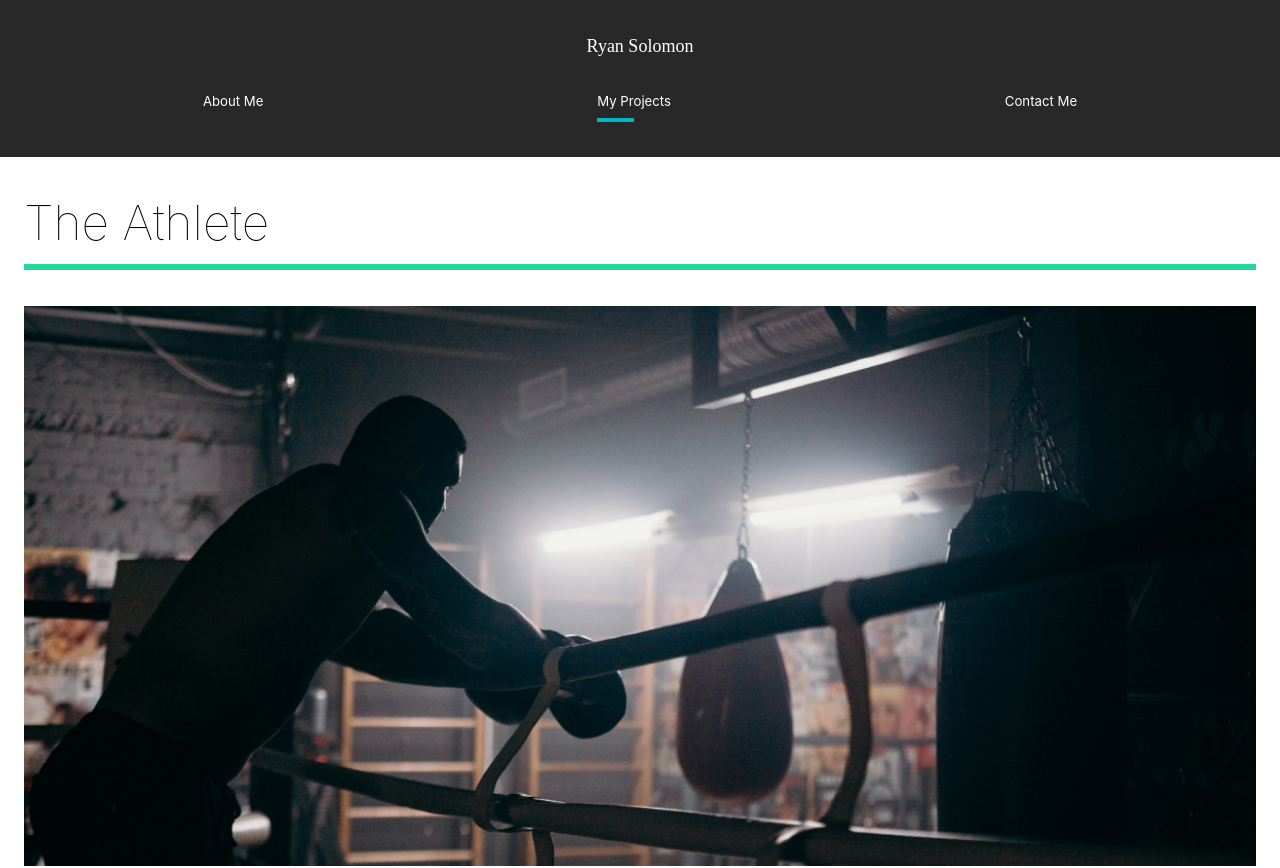
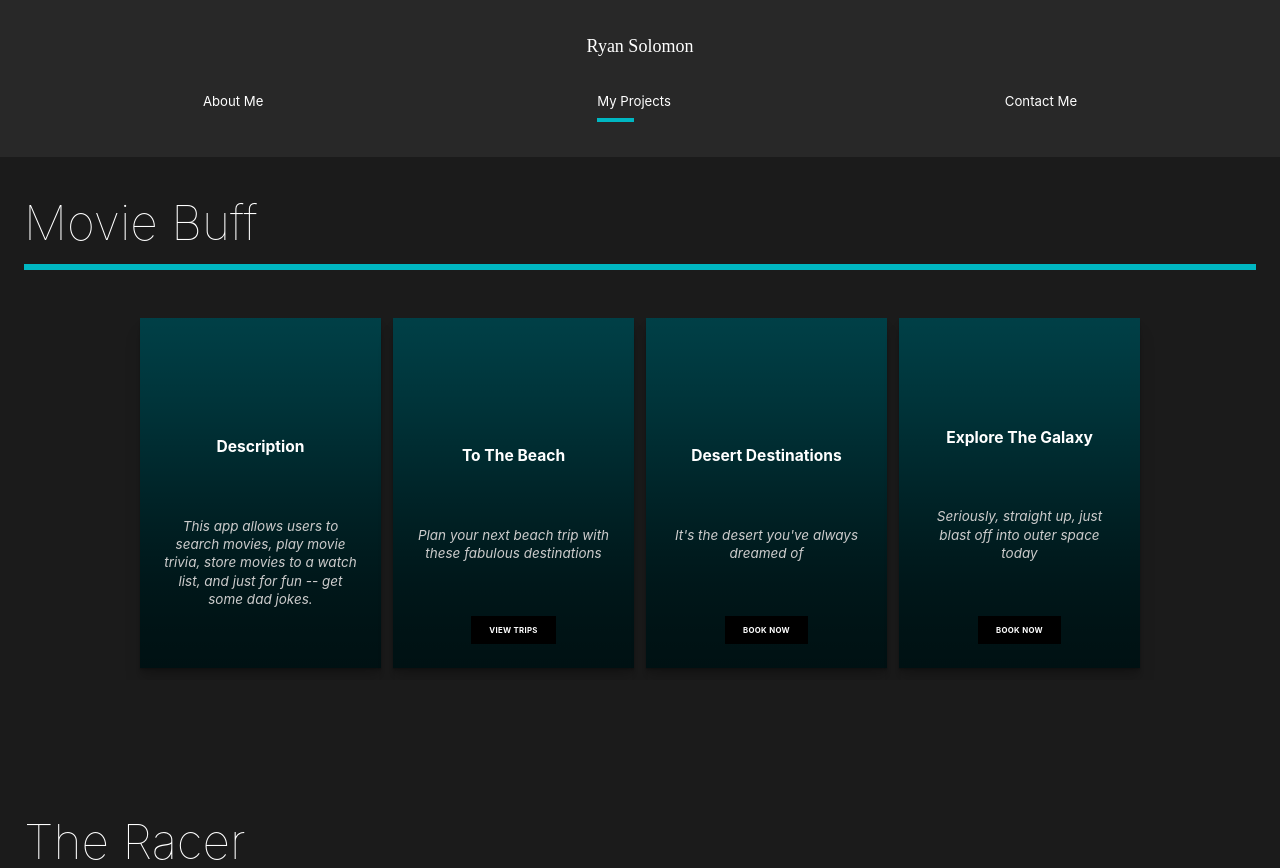
Before and after one commit to Ryan-Solomon/ryansolomon-io, a React (Create React App) app: page /work in a window 1280 px wide. Shown: the top 868 px of the page. Built offline with nearby package versions, Linux system fonts and the light colour scheme; the HTML template or start-up script is replaced by a standard one.

Commit message:
add cards for project

```diff
--- a/package.json
+++ b/package.json
@@ -8,6 +8,7 @@
     "@testing-library/react": "^11.1.1",
     "@testing-library/user-event": "^12.2.0",
     "framer-motion": "^2.9.4",
+    "node-sass": "^4.14.1",
     "react": "^17.0.1",
     "react-dom": "^17.0.1",
     "react-intersection-observer": "^8.30.1",
--- a/src/animation.jsx
+++ b/src/animation.jsx
@@ -32,7 +32,7 @@ export const fade = {
   hidden: { opacity: 0 },
   show: {
     opacity: 1,
-    transition: { ease: 'easeOut', duration: 0.75 },
+    transition: { ease: 'easeOut', duration: 0.75, delay: 0.2 },
   },
 };
 
@@ -65,7 +65,7 @@ export const slider = {
 };
 export const sliderContainer = {
   hidden: { opacity: 1 },
-  show: { opacity: 1, transition: { staggerChildren: 0.15, ease: 'easeOut' } },
+  show: { opacity: 1, transition: { staggerChildren: 0.1, ease: 'easeOut' } },
 };
 
 export const scrollReveal = {
--- a/src/movieState.js
+++ b/src/movieState.js
@@ -9,25 +9,25 @@ import theracer2 from './img/the-racer2.jpg';
 export const MovieState = () => {
   return [
     {
-      title: 'The Athlete',
+      title: 'Movie Buff',
       mainImg: athlete,
       secondaryImg: athlete2,
       url: '/work/the-athlete',
       awards: [
         {
-          title: 'Truly A masterpiece',
+          title: 'Technologies Used',
           description:
-            '“Lorem Ipsum is simply dummy text of the printing and typesetting industry.”',
+            'I built this project using React, Typescript, CSS, and leveraged the use of external APIs to provide more functionality and data.',
         },
         {
-          title: 'Fresh look on a brutal sport.',
+          title: 'Description',
           description:
-            '“Lorem Ipsum is simply dummy text of the printing and typesetting industry.”',
+            'This application allows users to search movies by title, popularity, and more categories. It also allows users to play movie trivia, store movies in their watch list, and just for fun, generate a random dad joke.',
         },
         {
-          title: 'It’s okay lmao.',
+          title: 'Other Notes',
           description:
-            '“Lorem Ipsum is simply dummy text of the printing and typesetting industry.”',
+            "I built this project from the ground up and did not use any additional help from courses. I don't intend to imply I think this is the most amazing application ever, but it was completed by 100% me and is an accurate representation of the types of things I can do.",
         },
       ],
     },
--- a/src/pages/MovieDetail.jsx
+++ b/src/pages/MovieDetail.jsx
@@ -12,7 +12,6 @@ const MovieDetail = () => {
   const [movies, setMovies] = useState(MovieState);
   const [movie, setMovie] = useState(null);
 
-  //UseEffect
   useEffect(() => {
     const currentMovie = movies.filter((stateMovie) => stateMovie.url === url);
     setMovie(currentMovie[0]);
@@ -28,10 +27,10 @@ const MovieDetail = () => {
           initial='hidden'
           animate='show'
         >
-          <HeadLine>
+          <div className='headline'>
             <h2>{movie.title}</h2>
-            <img src={movie.mainImg} alt='movie' />
-          </HeadLine>
+          </div>
+          <ImageAndAwardsContainer>
             <Awards>
               {movie.awards.map((award) => (
                 <Award
@@ -41,9 +40,7 @@ const MovieDetail = () => {
                 />
               ))}
             </Awards>
-          <ImageDisplay>
-            <img src={movie.secondaryImg} alt='movie' />
-          </ImageDisplay>
+          </ImageAndAwardsContainer>
         </Details>
       )}
     </>
@@ -53,10 +50,14 @@ const MovieDetail = () => {
 const Details = styled(motion.div)`
   color: white;
 `;
+const ImageAndAwardsContainer = styled.div`
+  display: flex;
+`;
+
 const HeadLine = styled.div`
-  min-height: 90vh;
-  padding-top: 20vh;
-  position: relative;
+  padding-top: 10vh;
+  grid-column: 2/3;
+
   h2 {
     position: absolute;
     top: 10%;
@@ -64,43 +65,27 @@ const HeadLine = styled.div`
     transform: translate(-50%, -10%);
   }
   img {
-    width: 100%;
-    height: 70vh;
+    width: 80%;
+    margin: 1rem;
+    height: 80%;
     object-fit: cover;
+    margin: auto;
   }
 `;
-const Awards = styled.div`
-  min-height: 80vh;
-  display: flex;
-  margin: 5rem 10rem;
-  align-items: center;
-  justify-content: space-around;
-  @media (max-width: 1500px) {
-    display: block;
-    margin: 2rem 2rem;
-  }
-`;
+const Awards = styled.div``;
 const AwardStyle = styled.div`
-  padding: 5rem;
+  padding: 2rem;
   h3 {
-    font-size: 2rem;
+    font-size: 1.5rem;
   }
   .line {
     width: 100%;
     background: #23d997;
-    height: 0.5rem;
+    height: 0.2rem;
     margin: 1rem 0rem;
   }
   p {
-    padding: 2rem 0rem;
-  }
-`;
-const ImageDisplay = styled.div`
-  min-height: 50vh;
-  img {
-    width: 100%;
-    height: 100vh;
-    object-fit: cover;
+    padding: 1rem 0rem;
   }
 `;
 
--- a/src/pages/OurWork.jsx
+++ b/src/pages/OurWork.jsx
@@ -17,13 +17,14 @@ import {
 } from '../animation';
 import { useScroll } from '../components/useScroll';
 import ScrollTop from '../components/ScrollTop';
+import './OurWork.styles.scss';
 
 const OurWork = () => {
   const [element, controls] = useScroll();
   const [element2, controls2] = useScroll();
   return (
     <Work
-      style={{ background: '#fff' }}
+      style={{ background: '#1b1b1b' }}
       exit='exit'
       variants={pageAnimation}
       initial='hidden'
@@ -35,14 +36,48 @@ const OurWork = () => {
         <Frame3 variants={slider}></Frame3>
         <Frame4 variants={slider}></Frame4>
       </motion.div>
-      <Movie>
-        <motion.h2 variants={fade}>The Athlete</motion.h2>
+      <Movie variants={fade}>
+        <motion.h2 variants={fade}>Movie Buff</motion.h2>
         <motion.div variants={lineAnim} className='line'></motion.div>
-        <Link to='/work/the-athlete'>
-          <Hide>
-            <motion.img variants={photoAnim} src={athlete} alt='athlete' />
-          </Hide>
-        </Link>
+        <Hide variants={fade}>
+          <main className='page-content'>
+            <div className='card'>
+              <div className='content'>
+                <h2 className='title'>Description</h2>
+                <p className='copy'>
+                  This app allows users to search movies, play movie trivia,
+                  store movies to a watch list, and just for fun -- get some dad
+                  jokes.
+                </p>
+              </div>
+            </div>
+            <div className='card'>
+              <div className='content'>
+                <h2 className='title'>To The Beach</h2>
+                <p className='copy'>
+                  Plan your next beach trip with these fabulous destinations
+                </p>
+                <button className='btn'>View Trips</button>
+              </div>
+            </div>
+            <div className='card'>
+              <div className='content'>
+                <h2 className='title'>Desert Destinations</h2>
+                <p className='copy'>It's the desert you've always dreamed of</p>
+                <button className='btn'>Book Now</button>
+              </div>
+            </div>
+            <div className='card'>
+              <div className='content'>
+                <h2 className='title'>Explore The Galaxy</h2>
+                <p className='copy'>
+                  Seriously, straight up, just blast off into outer space today
+                </p>
+                <button className='btn'>Book Now</button>
+              </div>
+            </div>
+          </main>
+        </Hide>
       </Movie>
 
       <Movie ref={element} variants={fade} animate={controls} initial='hidden'>
@@ -79,13 +114,14 @@ const Work = styled(motion.div)`
   }
   h2 {
     padding: 1rem 0rem;
+    color: #fff;
   }
 `;
 const Movie = styled(motion.div)`
   padding-bottom: 10rem;
   .line {
     height: 0.5rem;
-    background: #23d997;
+    background: #00b7c2;
     margin-bottom: 3rem;
   }
   img {
@@ -105,17 +141,17 @@ const Frame1 = styled(motion.div)`
   top: 10%;
   width: 100%;
   height: 100vh;
-  background: #fffebf;
+  background: #00b7c2;
   z-index: 2;
 `;
 const Frame2 = styled(Frame1)`
-  background: #ff8efb;
+  background: #6a6c6e;
 `;
 const Frame3 = styled(Frame1)`
-  background: #8ed2ff;
+  background: #00b7c2;
 `;
 const Frame4 = styled(Frame1)`
-  background: #8effa0;
+  background: #6a6c6e;
 `;
 
 export default OurWork;
--- /dev/null
+++ b/src/pages/OurWork.styles.scss
@@ -0,0 +1,206 @@
+@import url('https://fonts.googleapis.com/css?family=Cardo:400i|Rubik:400,700&display=swap');
+
+$imageIds: '1517021897933-0e0319cfbc28', '1533903345306-15d1c30952de',
+  '1545243424-0ce743321e11', '1531306728370-e2ebd9d7bb99';
+
+$bp-md: 600px;
+$bp-lg: 800px;
+
+:root {
+  --d: 700ms;
+  --e: cubic-bezier(0.19, 1, 0.22, 1);
+}
+
+.page-content {
+  display: grid;
+  grid-gap: 1rem;
+  padding: 1rem;
+  max-width: 1024px;
+  margin: 0 auto;
+  font-family: var(--font-sans);
+
+  @media (min-width: $bp-md) {
+    grid-template-columns: repeat(2, 1fr);
+  }
+
+  @media (min-width: $bp-lg) {
+    grid-template-columns: repeat(4, 1fr);
+  }
+}
+
+.card {
+  position: relative;
+  display: flex;
+  align-items: flex-end;
+  overflow: hidden;
+  padding: 1rem;
+  width: 100%;
+  text-align: center;
+  color: whitesmoke;
+  background-color: whitesmoke;
+  animation: card-fade 4s 1s ease forwards;
+  opacity: 0;
+  box-shadow: 0 1px 1px rgba(0, 0, 0, 0.1), 0 2px 2px rgba(0, 0, 0, 0.1),
+    0 4px 4px rgba(0, 0, 0, 0.1), 0 8px 8px rgba(0, 0, 0, 0.1),
+    0 16px 16px rgba(0, 0, 0, 0.1);
+
+  @media (min-width: $bp-md) {
+    height: 350px;
+  }
+
+  &:before {
+    content: '';
+    position: absolute;
+    top: 0;
+    left: 0;
+    width: 100%;
+    height: 110%;
+    background-size: cover;
+    background-position: 0 0;
+    transition: transform calc(var(--d) * 1.5) var(--e);
+    pointer-events: none;
+  }
+
+  &:after {
+    content: '';
+    display: block;
+    position: absolute;
+    top: 0;
+    left: 0;
+    width: 100%;
+    height: 200%;
+    pointer-events: none;
+    background-image: linear-gradient(
+      to bottom,
+      hsla(0, 0%, 0%, 0) 0%,
+      hsla(0, 0%, 0%, 0.009) 11.7%,
+      hsla(0, 0%, 0%, 0.034) 22.1%,
+      hsla(0, 0%, 0%, 0.072) 31.2%,
+      hsla(0, 0%, 0%, 0.123) 39.4%,
+      hsla(0, 0%, 0%, 0.182) 46.6%,
+      hsla(0, 0%, 0%, 0.249) 53.1%,
+      hsla(0, 0%, 0%, 0.32) 58.9%,
+      hsla(0, 0%, 0%, 0.394) 64.3%,
+      hsla(0, 0%, 0%, 0.468) 69.3%,
+      hsla(0, 0%, 0%, 0.54) 74.1%,
+      hsla(0, 0%, 0%, 0.607) 78.8%,
+      hsla(0, 0%, 0%, 0.668) 83.6%,
+      hsla(0, 0%, 0%, 0.721) 88.7%,
+      hsla(0, 0%, 0%, 0.762) 94.1%,
+      hsla(0, 0%, 0%, 0.79) 100%
+    );
+    transform: translateY(-50%);
+    transition: transform calc(var(--d) * 2) var(--e);
+  }
+
+  @each $id in $imageIds {
+    $i: index($imageIds, $id);
+
+    &:nth-child(#{$i}):before {
+      background: rgb(0, 81, 90);
+    }
+  }
+}
+
+.content {
+  position: relative;
+  display: flex;
+  flex-direction: column;
+  align-items: center;
+  width: 100%;
+  padding: 1rem;
+  transition: transform var(--d) var(--e);
+  z-index: 1;
+
+  > * + * {
+    margin-top: 1rem;
+  }
+}
+
+.title {
+  font-size: 1.3rem;
+  font-weight: bold;
+  line-height: 1.2;
+}
+
+.copy {
+  font-family: var(--font-serif);
+  font-size: 1.125rem;
+  font-style: italic;
+  line-height: 1.35;
+}
+
+.btn {
+  cursor: pointer;
+  margin-top: 1.5rem;
+  padding: 0.75rem 1.5rem;
+  font-size: 0.65rem;
+  font-weight: bold;
+  letter-spacing: 0.025rem;
+  text-transform: uppercase;
+  color: white;
+  background-color: black;
+  border: none;
+
+  &:hover {
+    background-color: lighten(black, 5%);
+  }
+
+  &:focus {
+    outline: 1px dashed yellow;
+    outline-offset: 3px;
+  }
+}
+
+@media (hover: hover) and (min-width: $bp-md) {
+  .card:after {
+    transform: translateY(0);
+  }
+
+  .content {
+    transform: translateY(calc(100% - 4.5rem));
+
+    > *:not(.title) {
+      opacity: 0;
+      transform: translateY(1rem);
+      transition: transform var(--d) var(--e), opacity var(--d) var(--e);
+    }
+  }
+
+  .card:hover,
+  .card:focus-within {
+    align-items: center;
+
+    &:before {
+      transform: translateY(-4%);
+    }
+    &:after {
+      transform: translateY(-50%);
+    }
+
+    .content {
+      transform: translateY(0);
+
+      > *:not(.title) {
+        opacity: 1;
+        transform: translateY(0);
+        transition-delay: calc(var(--d) / 8);
+      }
+    }
+  }
+
+  .card:focus-within {
+    &:before,
+    &:after,
+    .content,
+    .content > *:not(.title) {
+      transition-duration: 0s;
+    }
+  }
+}
+
+@keyframes card-fade {
+  100% {
+    opacity: 1;
+  }
+}
```
Also changed, not shown: 1 other file (tests, documents, lock files or other folders). Lines whose indentation alone changed are shown as unchanged.
